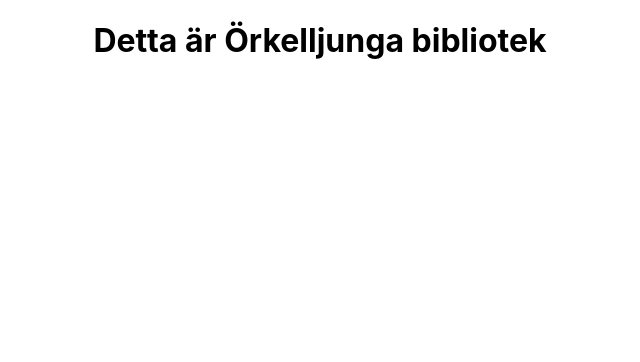
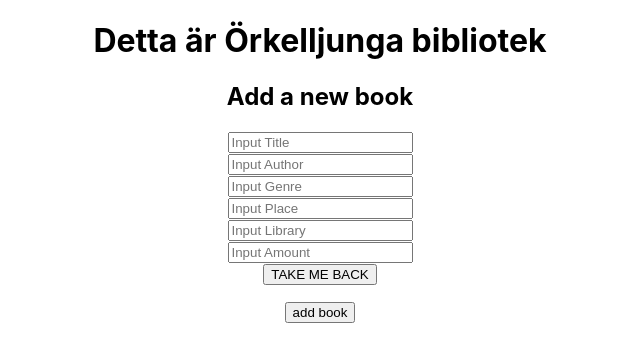
Before and after one commit to Gusben95/NinjaStars, a React (Create React App) app in the folder ninja-bibliotek/: page /newbooks in a window 1280 px wide. Shown: the top 362 px of the page, without its empty margins (320-960 px from the left). Built offline with nearby package versions, Linux system fonts and the light colour scheme.

Commit message:
Påbörjat #10
Påbörjat funktionaliteten för att kunna lägga till böcker. Behöver fixa så att det läggs in i books.JSON

```diff
--- a/ninja-bibliotek/src/App.js
+++ b/ninja-bibliotek/src/App.js
@@ -4,7 +4,7 @@ import { Routes, Route } from 'react-router-dom';
 
 import ShowAllBooks from './Components/Books';
 import SelectedBook from './Components/SelectedBook'
-
+import NewBooks from './views/newbooks.js'
 
 function App() {
   return (
@@ -13,6 +13,7 @@ function App() {
         <h1>Detta är Örkelljunga bibliotek</h1>
       </header>
       <Routes>
+        <Route path="/newbooks" element={<NewBooks/>} ></Route>
         <Route path="/" element={<ShowAllBooks />} />
         <Route path="/book/:id" element={<SelectedBook />} />
       </Routes>
--- /dev/null
+++ b/ninja-bibliotek/src/views/newbooks.js
@@ -0,0 +1,63 @@
+import { useNavigate } from "react-router-dom"
+import  { useRef } from "react";
+import currentbooks from "../assets/books.json"
+import ShowAllBooks from "../Components/Books";
+export default function Error() {
+
+    const navigate = useNavigate();
+    function backTomenu(){
+      navigate(-1);
+        };
+
+function addBook(){
+ const newbook = {
+     id: newId,
+     title: titleinput.current.value ,
+     author: authorinput.current.value ,
+     genre: genreinput.current.value,
+     lost: false,
+     late: false,
+     loan: false,
+     place: placeinput.current.value,
+     library:libraryinput.current.value,
+     amount: amountinput.current.value,
+ }
+ console.log(newbook);
+  currentbooks.push(newbook);
+}
+const newId = Math.floor((Math.random() * 100000000) + 1);;
+const titleinput = useRef(null)
+const authorinput = useRef(null)
+const genreinput = useRef(null)
+const placeinput = useRef(null)
+const libraryinput = useRef(null)
+const amountinput = useRef(null)
+    return (
+      <section id="Booksection">
+        <h1 id="addBook">Add a new book</h1>
+              <input id="Title" placeholder="Input Title" ref = {titleinput}></input> <br></br>
+              <input id="Author" placeholder="Input Author" ref = {authorinput}></input> <br></br>
+              <input id="Genre" placeholder="Input Genre"ref = {genreinput}></input> <br></br>
+              <input id="Place" placeholder="Input Place" ref = { placeinput}></input> <br></br>
+              <input id="Library" placeholder="Input Library" ref = {libraryinput}></input> <br></br>
+              <input id="Amount" placeholder="Input Amount"ref = {amountinput} ></input> <br></br>
+        <button id = "takeMeBack" onClick={backTomenu}> TAKE ME BACK </button>
+
+
+        <div id="preview">
+         <p ref={titleinput}></p>
+         <p ref={authorinput}></p>
+         <p ref={genreinput}></p>
+         <p ref={placeinput}></p>
+         <p ref={libraryinput}></p>
+         <p ref={amountinput}></p>
+         <button id = "test" onClick={addBook}> add book </button>
+        </div>
+
+
+
+
+      </section>
+
+    );
+  }
```
